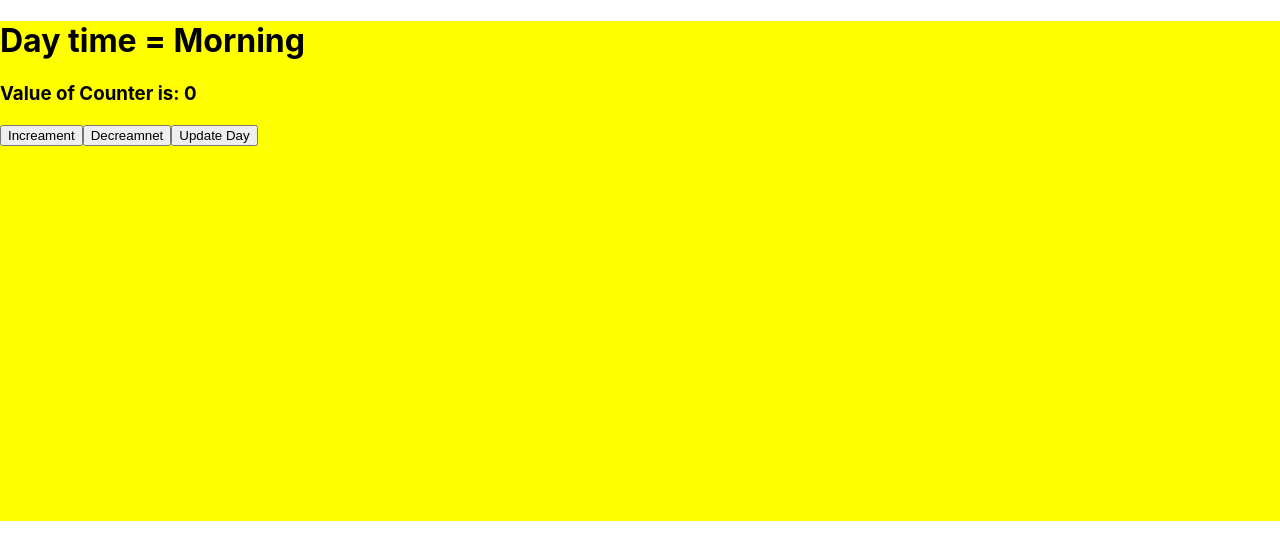
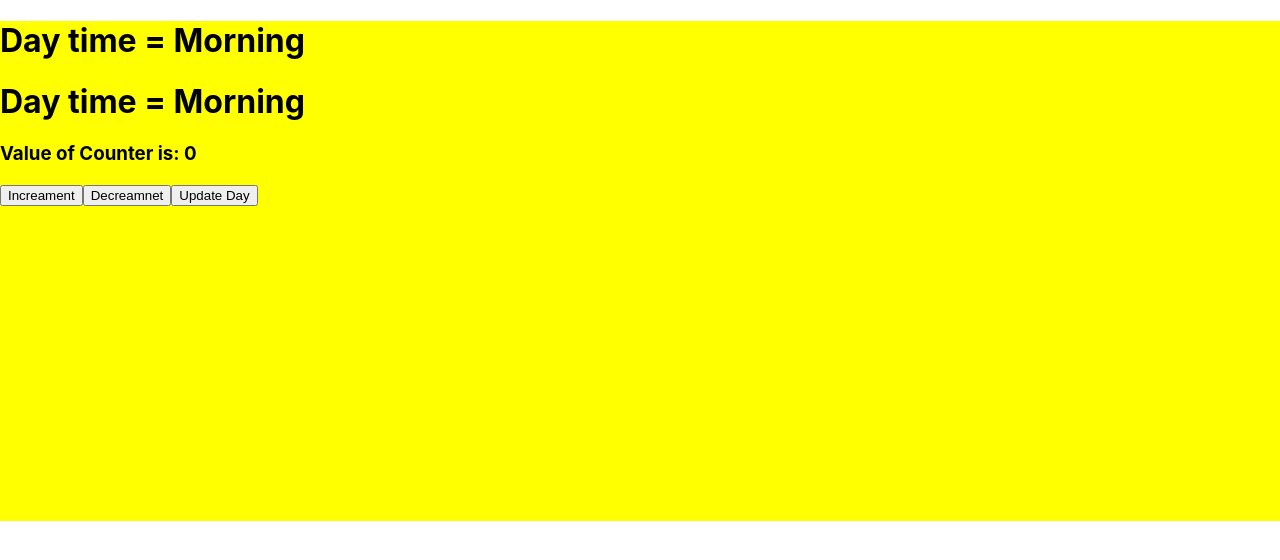
Before and after one commit to sheikhmubashi/second_project, a React (Create React App) app: page / in a window 1280 px wide. Shown: the top 560 px of the page. Built offline with nearby package versions, Linux system fonts and the light colour scheme.

Commit message:
Update App.js

```diff
--- a/src/App.js
+++ b/src/App.js
@@ -12,6 +12,8 @@ const App = () => {
 
     <div className={`box ${morning  ? 'daylight' : ''}`}>
       <h1>Day time = {morning ? 'Morning' : 'Night'}</h1>
+      <h1>Day time = {morning ? 'Morning' : 'Night'}</h1>
+
       <Dinner counter={count}/>
       <button onClick={()=>{setCount(count + 1)}}>Increament</button>
     <button onClick={()=>{setCount(count - 1)}}>Decreamnet</button>
```
